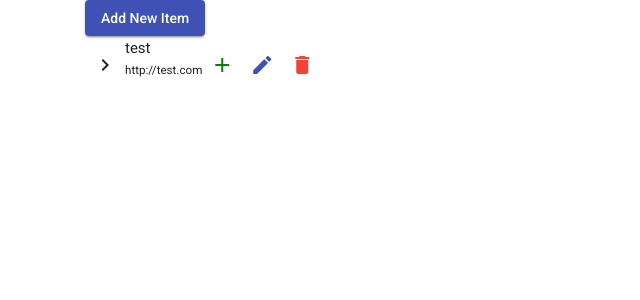
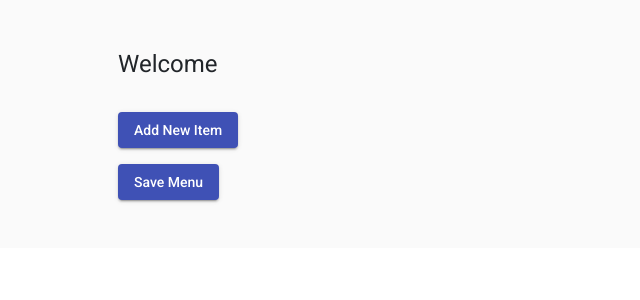
Before and after one commit to waelfawal/dynamic-menu-angular, an Angular app: page / in a window 1280 px wide. Shown: the top 300 px of the page, without its empty margins (0-640 px from the left). Built offline with nearby package versions, Linux system fonts and the light colour scheme.

Commit message:
Finishing Managment

```diff
--- a/src/app/Services/menu.service.ts
+++ b/src/app/Services/menu.service.ts
@@ -26,6 +26,7 @@ export class MenuService {
     return this.dataChange.value;
   }
 
+
   constructor() {
     this.initialize();
   }
@@ -33,6 +34,7 @@ export class MenuService {
   initialize() {
     // Build the tree nodes from Json object. The result is a list of `MenuModel` with nested
     //     file node as children.
+    this.getMenu();
     const data = this.TREE_DATA;
 
     // Notify the change.
@@ -61,4 +63,15 @@ export class MenuService {
     });
     this.dataChange.next(this.data);
   }
+  saveMenu() {
+    localStorage.setItem('menu', JSON.stringify(this.data))
+  }
+  getMenu() {
+    const menu = JSON.parse(localStorage.getItem('menu')!);
+    if(menu) {
+      this.TREE_DATA = menu
+    } else {
+      this.TREE_DATA = [];
+    }
+  }
 }
--- a/src/app/menu/manage-menu/manage-menu.component.css
+++ b/src/app/menu/manage-menu/manage-menu.component.css
@@ -8,3 +8,17 @@ padding: 0;
 .green-color {
   color: green;
 }
+
+.bg-gray {
+  background-color: #fafafa;
+}
+
+
+.mat-tree-node::before {
+  height: 3rem;
+  position:absolute;
+  left: 0;
+  right: 0;
+  border-bottom: #EEE 1px solid;
+  content: ' ';
+}
--- a/src/app/menu/manage-menu/manage-menu.component.html
+++ b/src/app/menu/manage-menu/manage-menu.component.html
@@ -1,6 +1,9 @@
-<div class="container ">
-  <button mat-raised-button color="primary" (click)="isAdd = true">Add New Item</button>
-  <mat-tree [dataSource]="dataSource" [treeControl]="treeControl">
+<div class="bg-gray">
+  <div class="container p-5">
+    <h1>Welcome</h1>
+
+    <button mat-raised-button color="primary" class="my-3" (click)="isAdd = true">Add New Item</button>
+    <mat-tree [dataSource]="dataSource" [treeControl]="treeControl" class="position-relative">
 
       <mat-tree-node *matTreeNodeDef="let node; when: hasNoContent" matTreeNodePadding>
         <div class="d-flex align-items-center">
@@ -52,6 +55,7 @@
             <h4 class="d-block mb-0"> {{node.name}}</h4>
             <h5 class="d-block">{{node.link}}</h5>
           </div>
+          <div>
             <div *ngIf="!node.hasChild" class="pad"></div>
             <button mat-icon-button (click)="addNewItem(node)">
               <mat-icon class="green-color">add</mat-icon>
@@ -62,6 +66,7 @@
             <button mat-icon-button (click)="openConfirmDeleteDialog(node)">
               <mat-icon color="warn">delete</mat-icon>
             </button>
+          </div>
         </ng-template>
       </mat-tree-node>
     </mat-tree>
@@ -82,4 +87,6 @@
       </button>
 
     </div>
+    <button mat-raised-button color="primary" (click)="saveMenu()">Save Menu</button>
   </div>
+</div>
--- a/src/app/menu/manage-menu/manage-menu.component.ts
+++ b/src/app/menu/manage-menu/manage-menu.component.ts
@@ -148,5 +148,9 @@ export class ManageMenuComponent {
   }
   addNewRoot(itemName: string,itemLink:string) {
     this.menuService.addNewRootItem(itemName, itemLink);
+    this.isAdd = false;
+  }
+  saveMenu() {
+    this.menuService.saveMenu();
   }
 }
--- a/src/index.html
+++ b/src/index.html
@@ -9,12 +9,6 @@
   <link rel="preconnect" href="https://fonts.gstatic.com">
   <link href="https://fonts.googleapis.com/css2?family=Roboto:wght@300;400;500&display=swap" rel="stylesheet">
   <link href="https://fonts.googleapis.com/icon?family=Material+Icons" rel="stylesheet">
-  <style>
-    body {
-      background-color: #fafafa;
-    }
-
-  </style>
 </head>
 <body class="mat-typography">
   <app-root></app-root>
```
Lines whose indentation alone changed are shown as unchanged.
